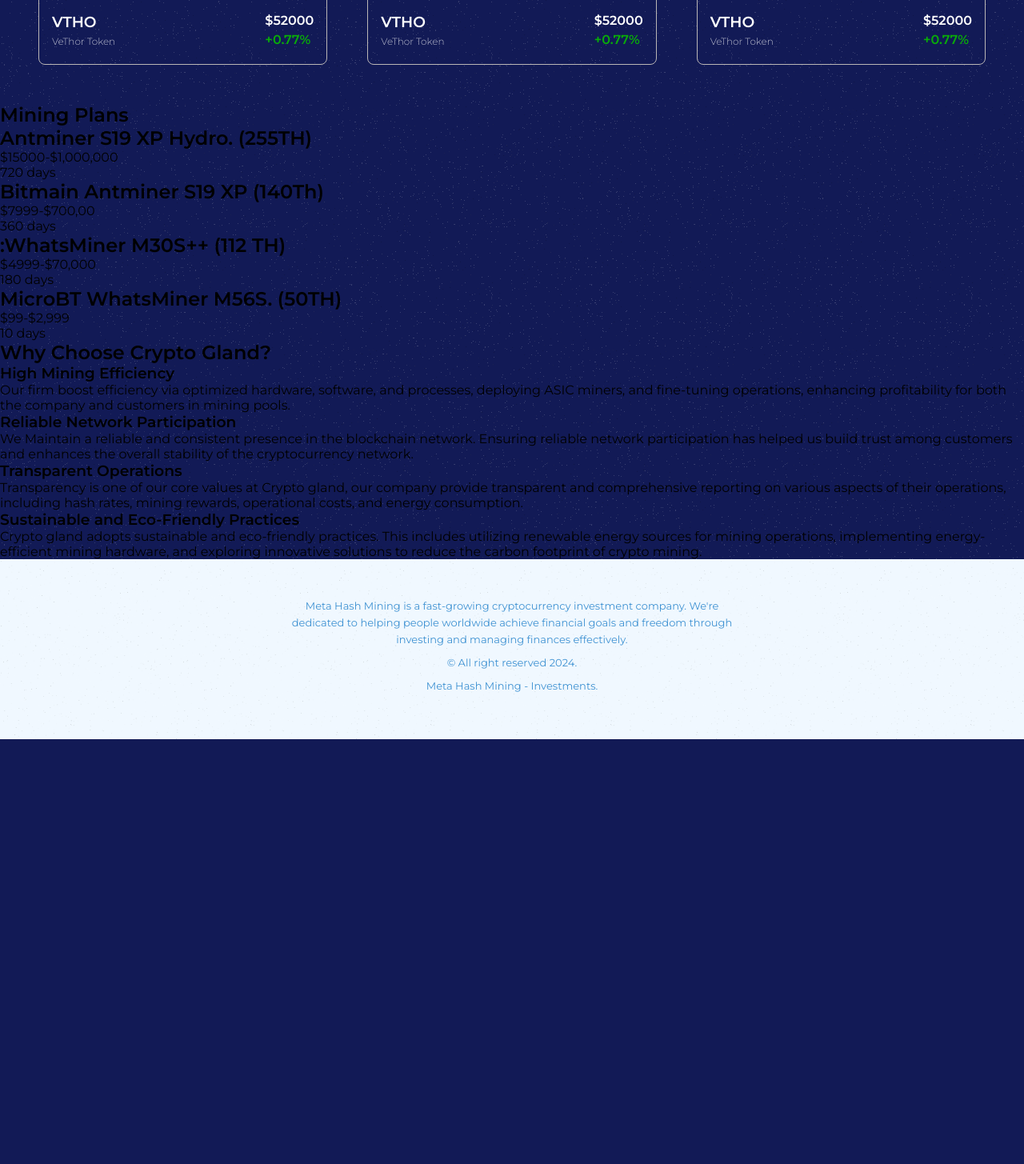
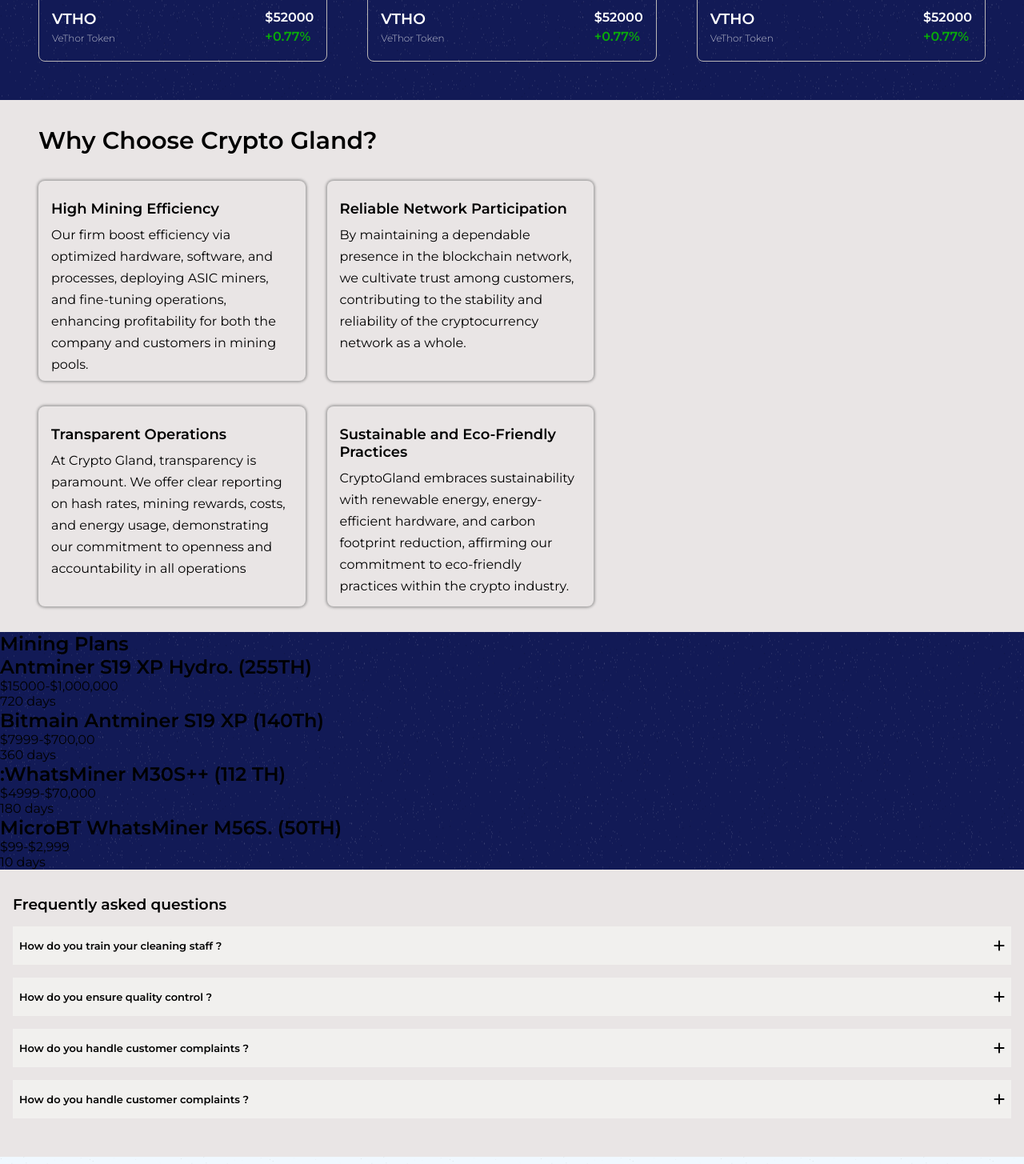
Before and after one commit to Tobby8629/miner, a React (Create React App) app: page / in a window 1280 px wide. Shown: the part 1800-3255 px from the top of the page at 80% size. Before the commit the page ends 2724 px from the top, so only its background shows below. Built offline with nearby package versions, Linux system fonts and the light colour scheme; no server answers.

Commit message:
update codebase

```diff
--- a/src/component/Home/Achievement/achievemeny.module.css
+++ b/src/component/Home/Achievement/achievemeny.module.css
@@ -61,8 +61,8 @@
 
        .text {
         text-transform: capitalize;
-        font-size: 18px;
-        font-weight: 600;
+        font-size: 17px;
+        font-weight: 500;
       }
 
        .text {
@@ -89,4 +89,8 @@
         font-size: 45px;
         font-weight: 800;
       }
+
+      .text {
+        font-size: 19px;
+      }
 }
--- a/src/component/Home/Benefits/Benefit.jsx
+++ b/src/component/Home/Benefits/Benefit.jsx
@@ -1,22 +1,28 @@
 import React from 'react'
+import styles from './Benefit.module.css'
 
 const Benefit = () => {
   const benefit = [
       {title: "High Mining Efficiency", details: "Our firm boost efficiency via optimized hardware, software, and processes, deploying ASIC miners, and fine-tuning operations, enhancing profitability for both the company and customers in mining pools."},
-      {title: "Reliable Network Participation", details: "We Maintain a reliable and consistent presence in the blockchain network. Ensuring reliable network participation has helped us build trust among customers and enhances the overall stability of the cryptocurrency network."},
-      {title: "Transparent Operations", details: "Transparency is one of our core values at Crypto gland, our company provide transparent and comprehensive reporting on various aspects of their operations, including hash rates, mining rewards, operational costs, and energy consumption."},
-      {title: "Sustainable and Eco-Friendly Practices", details: " Crypto gland adopts sustainable and eco-friendly practices. This includes utilizing renewable energy sources for mining operations, implementing energy-efficient mining hardware, and exploring innovative solutions to reduce the carbon footprint of crypto mining."}
+      {title: "Reliable Network Participation", details: "By maintaining a dependable presence in the blockchain network, we cultivate trust among customers, contributing to the stability and reliability of the cryptocurrency network as a whole."},
+      {title: "Transparent Operations", details: "At Crypto Gland, transparency is paramount. We offer clear reporting on hash rates, mining rewards, costs, and energy usage, demonstrating our commitment to openness and accountability in all operations"},
+      {title: "Sustainable and Eco-Friendly Practices", details: "CryptoGland embraces sustainability with renewable energy, energy-efficient hardware, and carbon footprint reduction, affirming our commitment to eco-friendly practices within the crypto industry."}
   ]
   return (
-    <section>
-        <h2>Why Choose Crypto Gland?</h2>
-        <div>
-          {benefit?.map((benefit)=>(
-            <div key={benefit?.title}>
-              <h3>{benefit?.title}</h3>
-              <p>{benefit?.details}</p>
-            </div>
-          ))}
+    <section className={styles.benefit}>
+        <h2 className={styles.header_text}>Why Choose Crypto Gland?</h2>
+        <div className={styles.flex}>
+          <div className={styles.benefits}>
+            {benefit?.map((benefit)=>(
+              <div key={benefit?.title} className={styles.each_benefit}>
+                <h3>{benefit?.title}</h3>
+                <p>{benefit?.details}</p>
+              </div>
+            ))}
+          </div>
+          <div className={styles.img}>
+            <p>Picture</p>
+          </div>
         </div>
     </section>
   )
--- a/src/component/Home/Benefits/Benefit.module.css
+++ b/src/component/Home/Benefits/Benefit.module.css
@@ -0,0 +1,108 @@
+.benefit {
+    background-color: rgb(233, 229, 229);
+    padding: 1rem
+}
+
+.header_text {
+  margin: 1rem 0;
+  font-size: 20px;
+}
+
+
+.each_benefit {
+  border-radius: 8px;
+  padding: 1rem;
+  padding-bottom: 2rem;
+  margin: 1rem 0;
+  box-shadow: 0px 0px 3px 2px rgb(170, 168, 168);
+}
+
+.each_benefit h3 {
+  margin: .5rem 0;
+  font-size: 16px;
+}
+
+.each_benefit p {
+  line-height: 24px;
+  font-size: 15px;
+}
+
+.img {
+  display: none;
+}
+
+@media (min-width: 768px) {
+  .benefits {
+    display: flex;
+    flex-wrap: wrap;
+    justify-content: space-between;
+  }
+
+  .each_benefit {
+    width: 47%;
+    margin-right: 1rem;
+  }
+
+  .header_text {
+    font-size: 30px;
+  }
+
+  .each_benefit h3 {
+    font-size: 18px;
+  }
+
+  .each_benefit p {
+    line-height: 27px;
+    font-size: 16px;
+  }
+}
+
+
+@media (min-width:1024px) {
+
+  .each_benefit {
+    padding: 1.5rem 1;
+  }
+
+  .benefit {
+    padding: 1rem 3rem;
+  }
+
+  .flex {
+    display: flex;
+  }
+
+  .benefits {
+    display: flex;
+    flex-wrap: wrap;
+    align-items: center;
+    width: 60%;
+    /* justify-content: space-between; */
+  }
+
+  .each_benefit h3 {
+    font-size: 13px;
+  }
+
+  .each_benefit p {
+    line-height: 22px;
+    font-size: 12px;
+  }
+}
+
+
+@media (min-width: 1280px) {
+
+  .each_benefit {
+    height: 250px;
+  }
+
+  .each_benefit h3 {
+    font-size: 18px;
+  }
+
+  .each_benefit p {
+    line-height: 27px;
+    font-size: 16px;
+  }
+}
--- /dev/null
+++ b/src/component/Home/Faq/Faq.jsx
@@ -0,0 +1,70 @@
+import React, { useState } from 'react'
+import styles from './Faq.module.css'
+import { FontAwesomeIcon } from '@fortawesome/react-fontawesome'
+import { faMinus, faPlus } from '@fortawesome/free-solid-svg-icons'
+
+function Faq() {
+
+ const faq = [
+    {
+     id: 1,
+     open: false,
+     question: "How do you train your cleaning staff ?",
+     answer:"Lorem ipsum dolor sit amet. Aut deleniti ducimus qui possimus internos et officiis harum eos repellendus vero. Vel dolorum numquam et architecto aspernatur in maxime sequi ex.",
+     },
+     {
+      id: 2,
+      open: false,
+      question: "How do you ensure quality control ?",
+      answer:"Lorem ipsum dolor sit amet. Aut deleniti ducimus qui possimus internos et officiis harum eos repellendus vero. Vel dolorum numquam et architecto aspernatur in maxime sequi ex. ",
+    },
+    {
+      id: 3,
+      open: false,
+      question: "How do you handle customer complaints ?",
+      answer:"Lorem ipsum dolor sit amet. Aut deleniti ducimus qui possimus internos et officiis harum eos repellendus vero. Vel dolorum numquam et architecto aspernatur in maxime sequi ex. ",
+    },
+    {
+      id: 4,
+      open: false,
+      question: "How do you handle customer complaints ?",
+      answer:"Lorem ipsum dolor sit amet. Aut deleniti ducimus qui possimus internos et officiis harum eos repellendus vero. Vel dolorum numquam et architecto aspernatur in maxime sequi ex.",
+    },
+
+ ]
+
+ const [tray, settray] = useState(faq)
+
+ const opentray = (id) => {
+   settray ((prev)=> (
+    prev.map((e)=> {
+      if (e.id === id) {
+        return {...e, open: !e.open};
+      }
+    return e;
+    })
+   ))
+ }
+
+  return (
+   <section className={styles.faq}>
+    <h3>Frequently asked questions</h3>
+    <div className={styles.faq_wrapper}>
+      {tray.map((e,index)=>(
+        <div className={styles.faq_wrap} key={e.id}  onClick={()=>opentray(e.id)}>
+          <div className={styles.faq_top}>
+            <h4>{e.question}</h4>
+            { e.open ? < FontAwesomeIcon icon={faMinus}/> : <FontAwesomeIcon icon={faPlus}/> }
+          </div>
+          {e.open ? <p>{e.answer}</p> : null}
+        </div>
+      ))}
+    </div>
+   </section>
+  )
+}
+
+export default Faq
+
+
+//07035234995
--- /dev/null
+++ b/src/component/Home/Faq/Faq.module.css
@@ -0,0 +1,38 @@
+.faq {
+    background-color: rgb(233, 229, 229);
+   padding: 2rem 1rem;
+}
+
+.faq_wrap {
+  width: 100%;
+  margin: 1rem 0;
+  padding: 1rem .5rem;
+  background-color: rgb(241, 240, 238);
+  position: relative;
+}
+
+.faq_top h4 {
+  font-size: 13px;
+}
+
+.faq_wrap p {
+    font-size: 11px;
+    margin: .5rem 0;
+    line-height: 20px;
+  }
+
+.faq label input {
+ opacity: 0;
+ height: 0;
+ width: 0;
+ display: none;
+}
+
+.faq_top {
+  display: flex;
+  justify-content: space-between;
+}
+
+.faq label h4 {
+  font-size: 13px;
+}
--- a/src/pages/Home/Home.jsx
+++ b/src/pages/Home/Home.jsx
@@ -4,6 +4,7 @@
 import Plans from '../../component/Home/MiningPlans/Plans';
 import Benefit from '../../component/Home/Benefits/Benefit';
 import Achievement from '../../component/Home/Achievement/Achievement';
+import Faq from '../../component/Home/Faq/Faq';
 
 
 const Home = () => {
@@ -12,8 +13,9 @@
       <Header />
       <Achievement />
       <CoinMarket />
+      <Benefit />
       <Plans />
-      <Benefit />
+      <Faq />
     </section>
   );
 };
```
